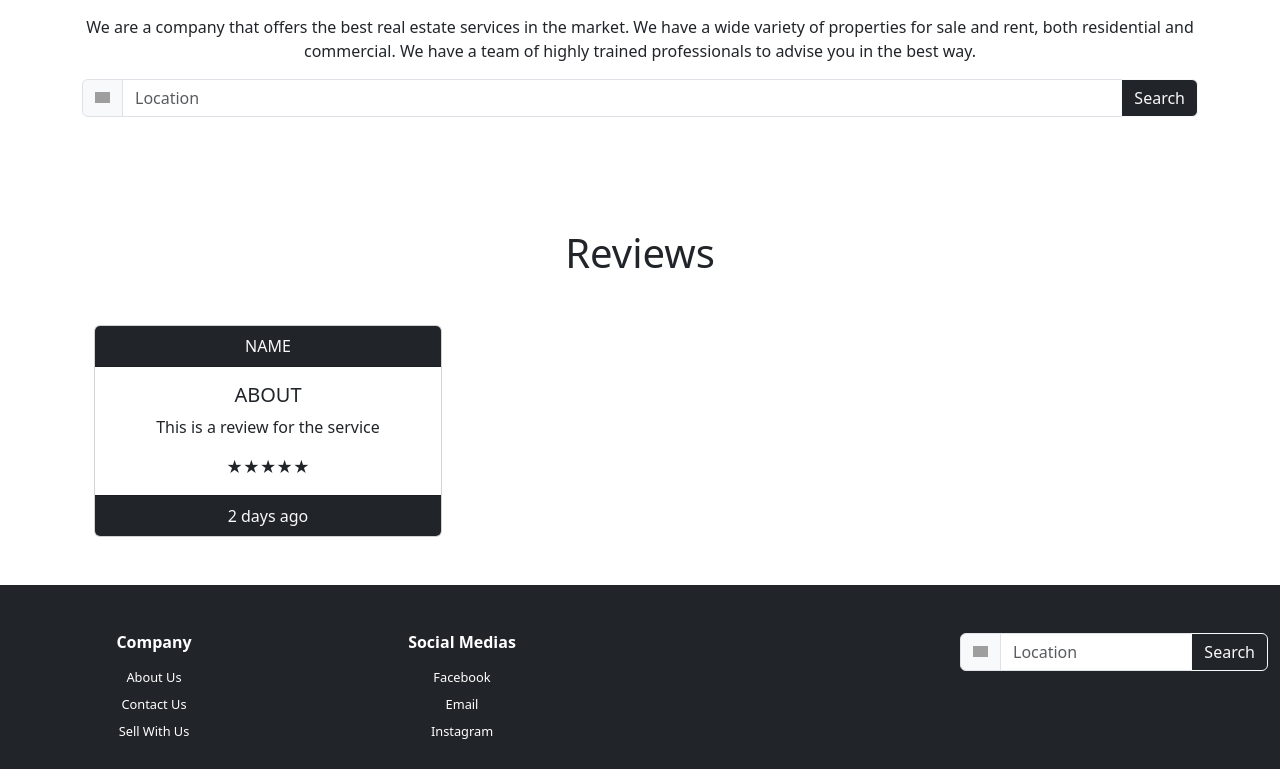
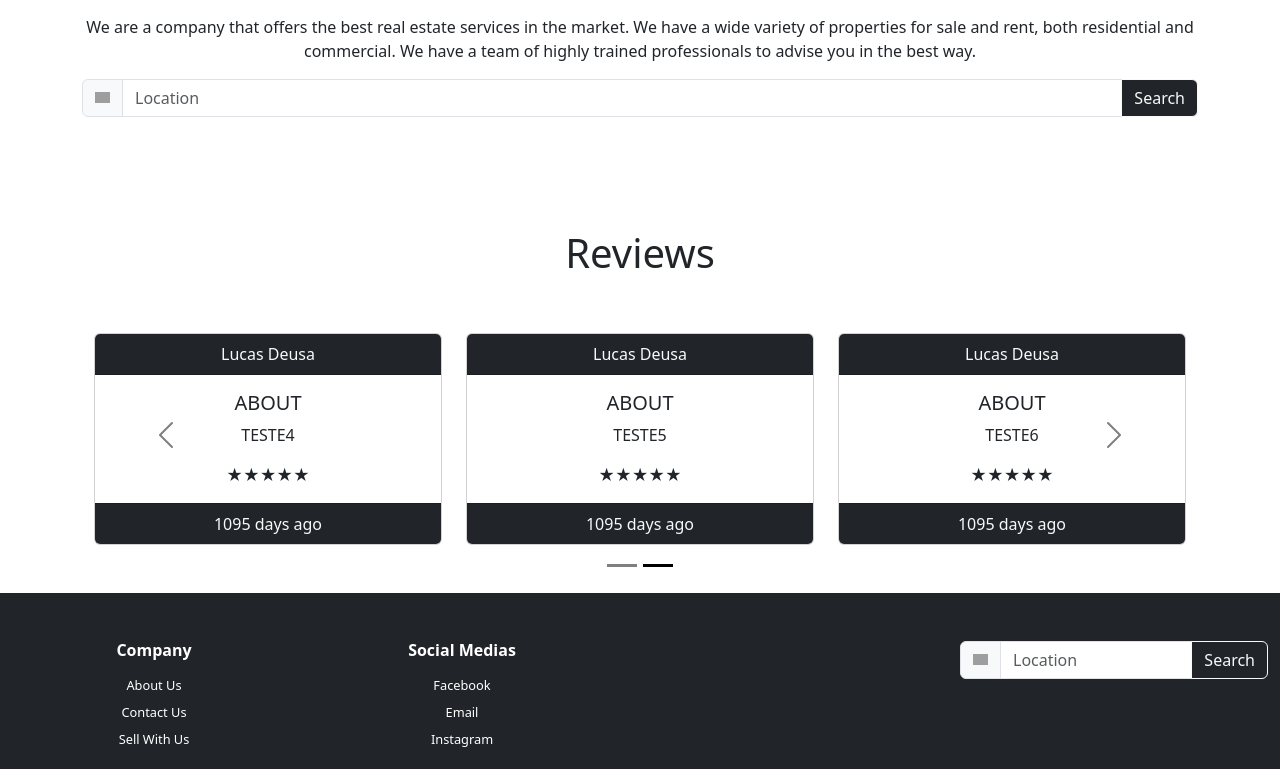
Before and after one commit to lucassdmp/House4Sale, a React (Vite) app: page / in a window 1280 px wide. Shown: the part 503-1272 px from the top of the page. Built offline with nearby package versions, Linux system fonts and the light colour scheme; grey boxes are pictures that could not be loaded.

Commit message:
feat: review card setup

```diff
--- a/src/components/HomePage.tsx
+++ b/src/components/HomePage.tsx
@@ -1,4 +1,4 @@
-import { Container, Carousel, Image, Form } from "react-bootstrap";
+import { Container, Carousel, Image, Form, Row, Col} from "react-bootstrap";
 import '../styles/HomePage.css'
 import ReviewCard from "./ReviewCard";
 
@@ -34,8 +34,26 @@ function HomePage() {
                     </div>
                 </Form>
             </Container>
-            <Container>
-                <ReviewCard></ReviewCard>
+            <Container className="text-center justify-content-center">
+                <h1>Reviews</h1>
+                <Carousel fade variant="dark">
+                    <Carousel.Item className="d-flex">
+                        <ReviewCard firstname="Lucas" lastname="Deusa" review="TESTE1"
+                                    rating={5} date="2020/06/22"></ReviewCard>
+                        <ReviewCard firstname="Lucas" lastname="Deusa" review="TESTE2"
+                                    rating={5} date="2020/06/22"></ReviewCard>
+                        <ReviewCard firstname="Lucas" lastname="Deusa" review="TESTE3"
+                                    rating={5} date="2020/06/22"></ReviewCard>
+                    </Carousel.Item>
+                    <Carousel.Item className="d-flex">
+                        <ReviewCard firstname="Lucas" lastname="Deusa" review="TESTE4"
+                                    rating={5} date="2020/06/22"></ReviewCard>
+                        <ReviewCard firstname="Lucas" lastname="Deusa" review="TESTE5"
+                                    rating={5} date="2020/06/22"></ReviewCard>
+                        <ReviewCard firstname="Lucas" lastname="Deusa" review="TESTE6"
+                                    rating={5} date="2020/06/22"></ReviewCard>
+                    </Carousel.Item>
+                </Carousel>
             </Container>
         </>
     );
--- a/src/components/ReviewCard.tsx
+++ b/src/components/ReviewCard.tsx
@@ -1,32 +1,41 @@
 import React from 'react';
 import { Card, Row, Col, Container } from 'react-bootstrap';
 
-function ReviewCard() {
+interface ReviewCardProps {
+    firstname: string;
+    lastname: string;
+    review: string;
+    rating: number;
+    date: string;
+}
+
+function ReviewCard({firstname, lastname, review, rating, date}: ReviewCardProps) {
     // firstname: string, lastname: string, review: string, rating: number, date: string
+    let name = firstname + " " + lastname;
+    let reviewText = review;
+    let stars = "★".repeat(rating);
+    let dateReview = new Date(date);
+
+    let todayDate = new Date();
+    let daysAgo = Math.floor((todayDate.getTime() - dateReview.getTime()) / (1000 * 3600 * 24));
+
     return (
         <>
-            <Container className="text-center">
-                <h1 className="text-center text-dark">Reviews</h1>
-                <Row className='mb-5 mt-5'>
-                    <Col>
+            <Container className="text-center mt-5 mb-5">
                 <Card className="text-center">
-                            <Card.Header className='bg-dark text-light'>NAME</Card.Header>
+                    <Card.Header className='bg-dark text-light'>{name}</Card.Header>
                     <Card.Body>
                         <Card.Title>ABOUT</Card.Title>
                         <Card.Text className='text-dark'>
-                                    This is a review for the service
+                            {reviewText}
                         </Card.Text>
                         {/* 5 stars */}
                         <Card.Text className='text-dark'>
-                                    ★★★★★
+                            {stars}
                         </Card.Text>
                     </Card.Body>
-                            <Card.Footer className="text-light bg-dark">2 days ago</Card.Footer>
+                    <Card.Footer className="text-light bg-dark">{daysAgo} days ago</Card.Footer>
                 </Card>
-                    </Col>
-                    <Col></Col>
-                    <Col></Col>
-                </Row>
             </Container>
         </>
     );
```
Lines whose indentation alone changed are shown as unchanged.
